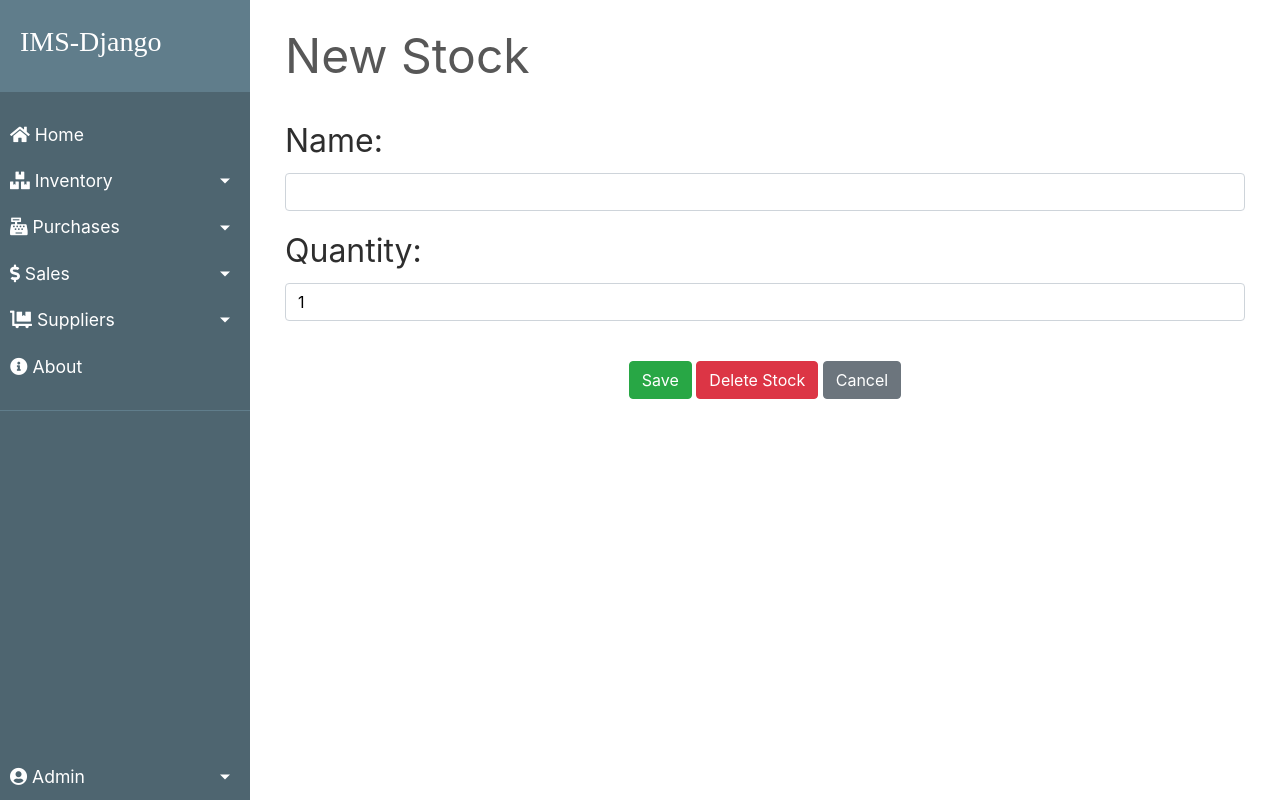
After one commit to AbdelilahChahbouni/inventory-ms, a Django app: page /inventory/create_stock in a window 1280 px wide. The commit adds this page. Run offline with Django 4.2, Linux system fonts and the light colour scheme; some libraries are stand-ins or nearby versions; some web fonts are replaced.

Commit message:
add widget_tweaks and page create_stock.html

```diff
--- a/src/inventory/models.py
+++ b/src/inventory/models.py
@@ -1,7 +1,7 @@
 from django.db import models
 import uuid
 class InventoryStock(models.Model):
-    id = models.AutoField(primary_key=True , default=uuid.uuid4)
+    id = models.UUIDField(primary_key=True , default=uuid.uuid4)
     name = models.CharField(max_length=255 , unique=True)
     quantity = models.DecimalField(max_digits=10 , decimal_places=2,default=1)
     is_deleted = models.BooleanField(default=False)
--- /dev/null
+++ b/src/inventory/templates/inventory/create_stock.html
@@ -0,0 +1,53 @@
+{% extends "base.html" %}
+{% load widget_tweaks %}
+{% block title %} Create Stock {% endblock title%}
+{% block content %}
+
+
+    <div class="row">
+      <div class="col-md-12">
+        <!-- messages here -->
+        <div class="container">
+          <!-- block content -->
+          <div style="color:#575757; font-style: bold; font-size: 3rem; border-bottom: 1px solid white;">New Stock
+          </div>
+
+          <br>
+
+          <form method="post" >
+            {% csrf_token %}
+            {% if form.errors %}
+              <p>{{form.errors}}
+            {% endif %}
+            <div class="form-group">
+              <label for="name">Name:</label>
+              <!-- <input type="text" class="textinput form-control"> -->
+               {% render_field form.name class="textinput form-control" type="text" %}
+            </div>
+            <div class="form-group ">
+              <label for="">Quantity:</label>
+              <!-- <input type="number" class="textinput form-control" > -->
+              {% render_field form.quantity class="textinput form-control" type="number" %}
+            </div>
+
+            <br>
+
+            <div class="align-middle">
+              <button type="submit" class="btn btn-success">Save</button>
+              <a href="#" class="btn  btn-danger"> Delete Stock </a>
+
+              <a href="#" class="btn btn-secondary">Cancel</a>
+            </div>
+
+          </form>
+
+        </div>
+
+      </div>
+    </div>
+    <br>
+
+
+
+
+{% endblock content %}
--- a/src/inventory/views.py
+++ b/src/inventory/views.py
@@ -17,10 +17,10 @@ class StockListView(FilterView):
 
 class StockCreateView(SuccessMessageMixin, generic.CreateView):
     model = InventoryStock
-    template_name = 'create_stock.html'
+    template_name = 'inventory/create_stock.html'
     form_class = InventoryStockForm
     success_message = "Stock Created Succssefully"
-    success_url = '/stock_list'
+    success_url = '/'
 
 
 class StockUpdateView(SuccessMessageMixin, generic.UpdateView):
--- a/src/project/settings.py
+++ b/src/project/settings.py
@@ -31,6 +31,7 @@ INSTALLED_APPS = [
     'inventory',
     'transaction',
     'django_filters',
+    'widget_tweaks',
 ]
 
 MIDDLEWARE = [
--- a/src/templates/base.html
+++ b/src/templates/base.html
@@ -55,7 +55,7 @@
           <a href="#inventorySubmenu" data-toggle="collapse"
             class="dropdown-toggle sidebar-text right-arrow sidebar-button"><i class="fas fa-boxes"></i> Inventory</a>
           <ul class="collapse list-unstyled" id="inventorySubmenu">
-            <li> <a class="sidebar-text sidebar-subitem sidebar-button" href="#"><i class="fas fa-dot-circle"></i> Add
+            <li> <a class="sidebar-text sidebar-subitem sidebar-button" href="{% url 'create_stock' %}"><i class="fas fa-dot-circle"></i> Add
                 New</a> </li>
             <li> <a class="sidebar-text sidebar-subitem sidebar-button" href="#"><i class="fas fa-dot-circle"></i>
                 Inventory List</a> </li>
```
Also changed, not shown: src/db.sqlite3, src/inventory/migrations/0003_alter_inventorystock_id.py (added).
